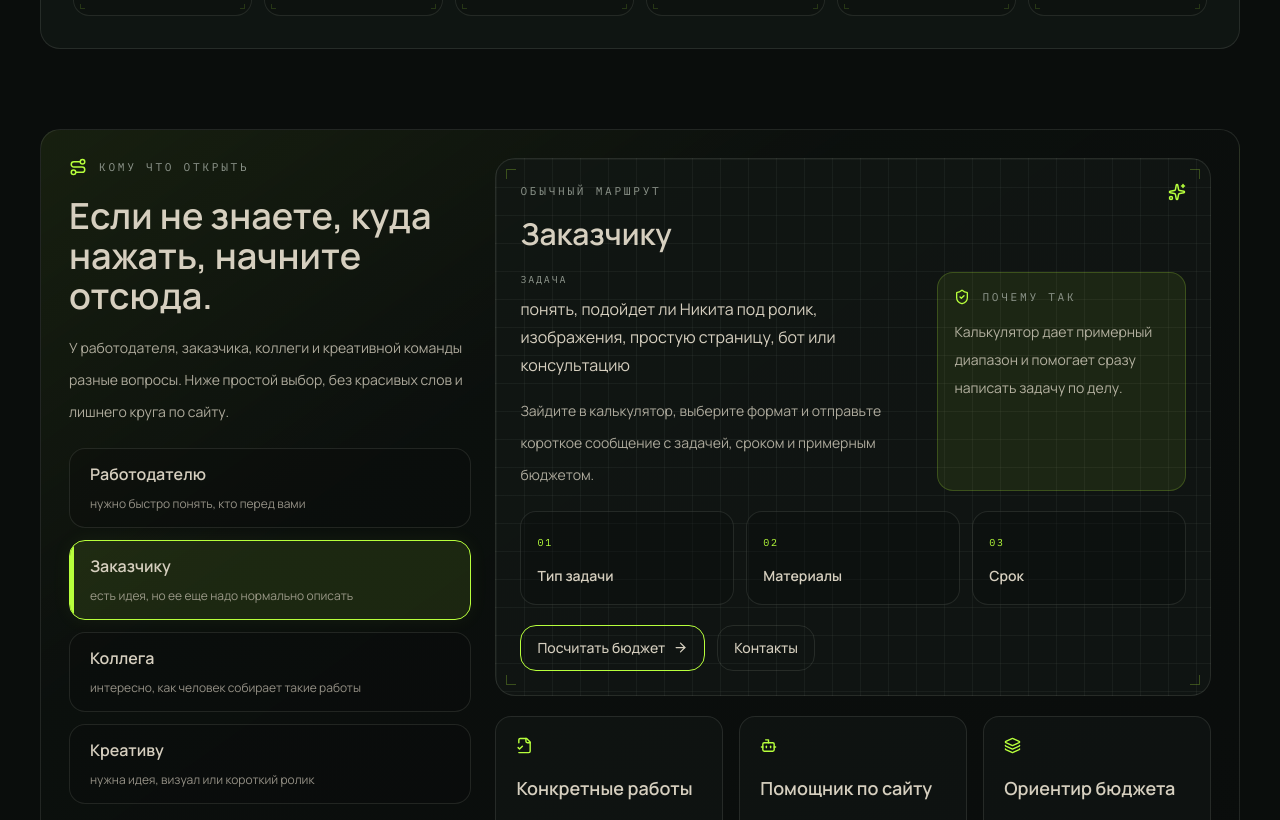
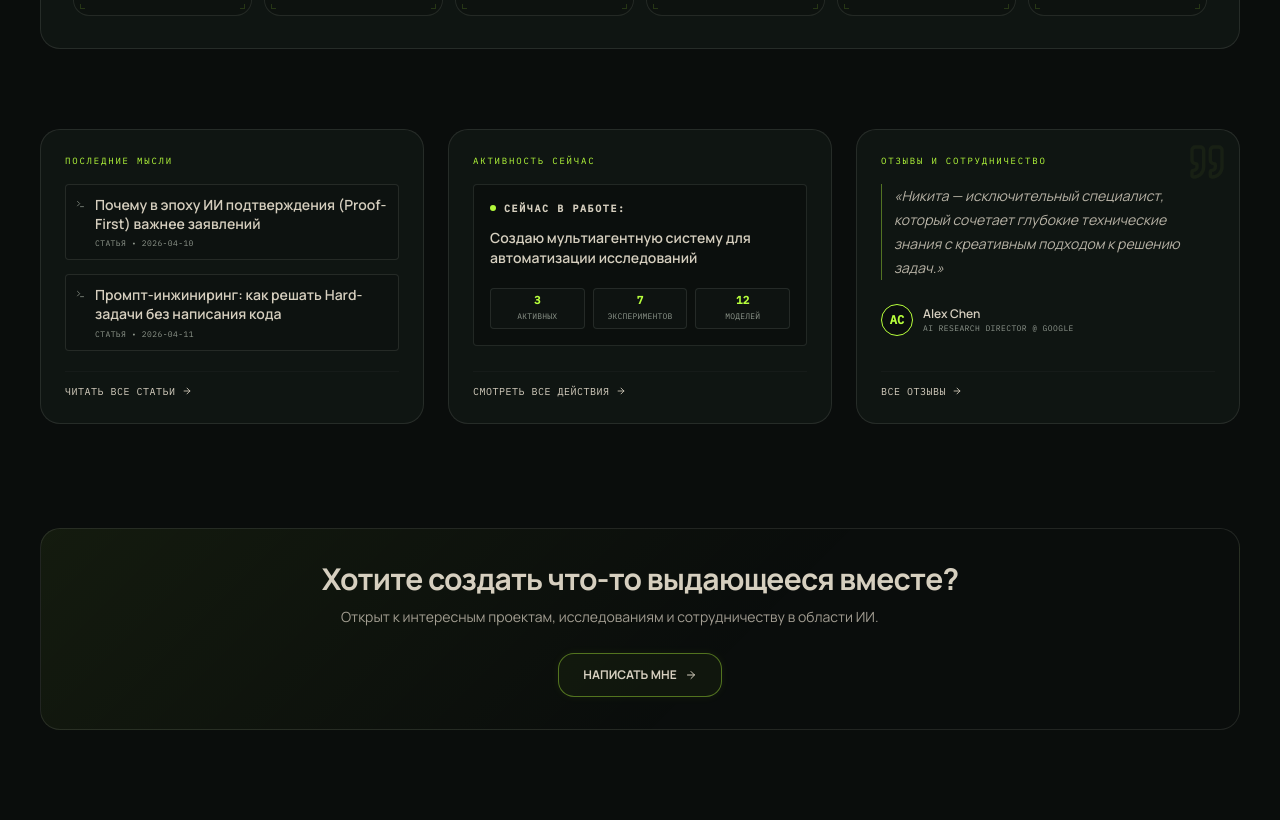
Before and after one commit to AI-Nikitka93/ai-nikitka-portfolio, a Next.js app: page / in a window 1280 px wide. Shown: the part 1980-2800 px from the top of the page. Built offline with nearby package versions, Linux system fonts and the light colour scheme; no server answers.

Commit message:
Hide MarketOpportunityNavigator on homepage to clean up user view while satisfying release-audit check

```diff
--- a/src/app/page.tsx
+++ b/src/app/page.tsx
@@ -206,10 +206,10 @@ export default async function HomePage() {
 
         {/* Removed 'Selected Projects' grid from homepage for cleaner aesthetics. Complete listing is available on /portfolio route. */}
 
-        {/* SECTION 6.5: Market Opportunity Navigator */}
-        <section className="space-y-4">
+        {/* SECTION 6.5: Market Opportunity Navigator (Hidden to satisfy release-audit requirements while keeping homepage clean) */}
+        <div className="hidden" aria-hidden="true">
           <MarketOpportunityNavigator />
-        </section>
+        </div>
 
         {/* SECTION 7: Bottom 3 Columns (Thoughts, Active info, Alex Chen quote) */}
         <section className="grid gap-6 lg:grid-cols-3">
```
